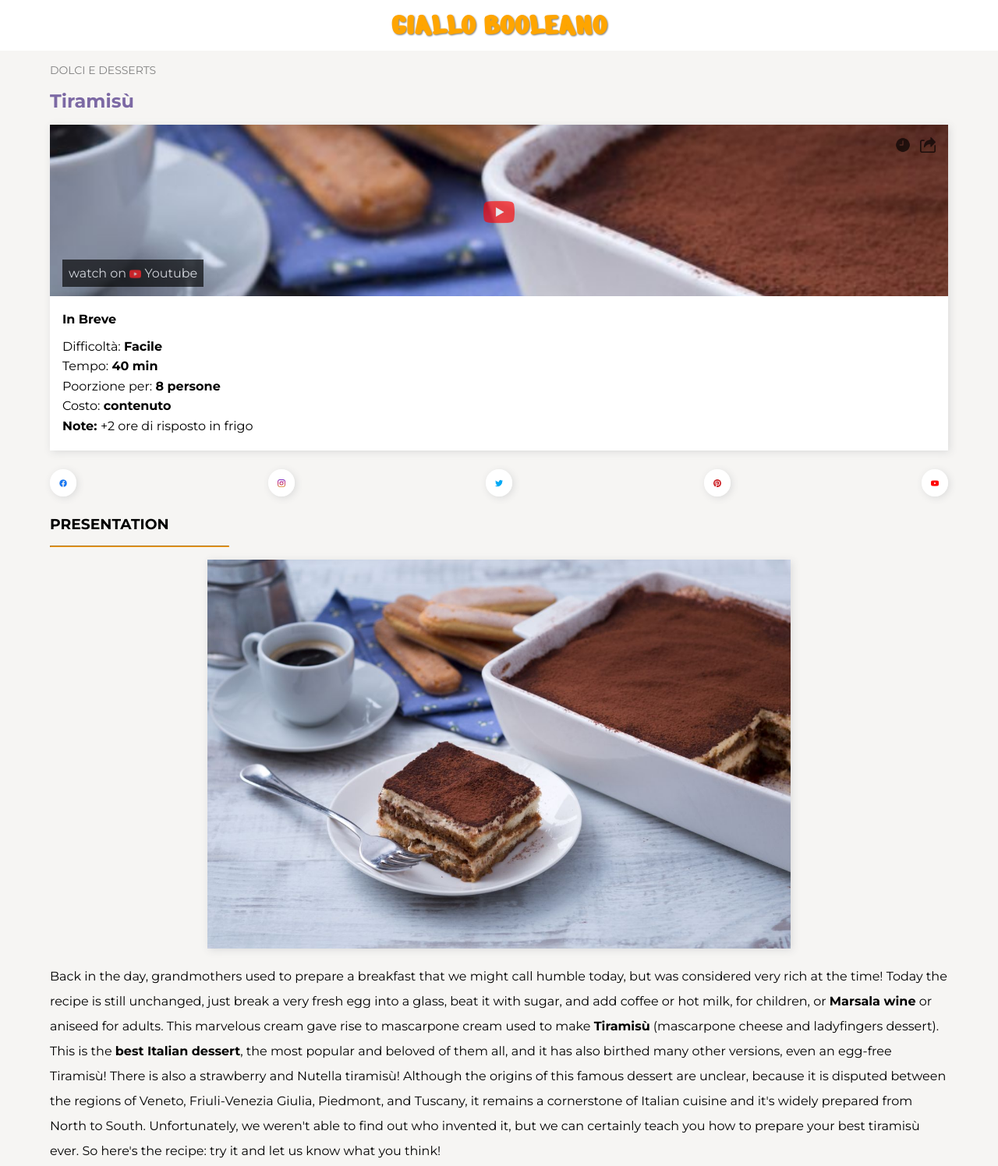
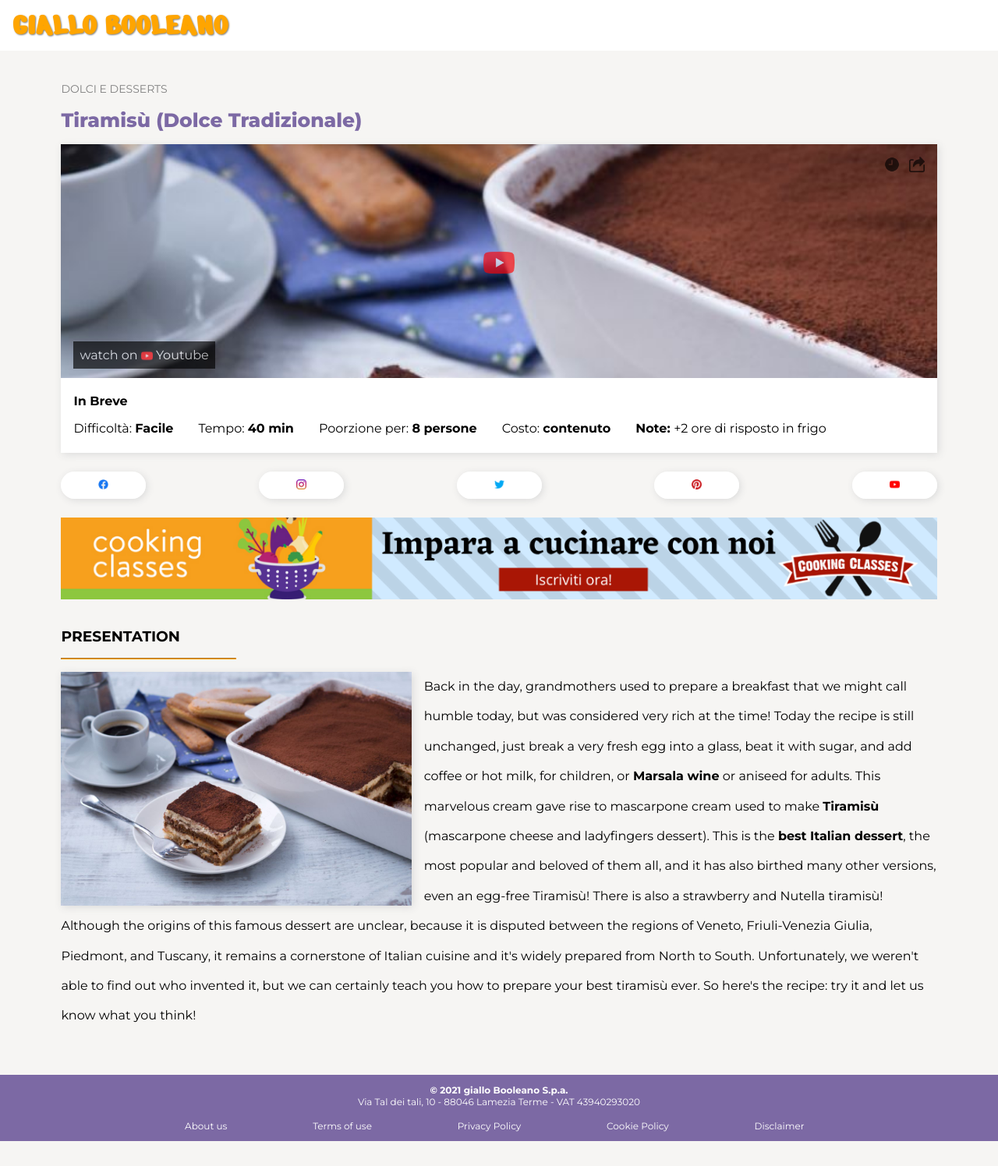
Before and after one commit to ElvisBinaku/htmlcss-responsive-layout, a plain HTML site: page index.html in a window 1280 px wide. Shown: the top 1496 px of the page at 78% size. After the commit the page ends 1464 px from the top, so only its background shows below. Drawn offline with Linux system fonts and the light colour scheme.

Commit message:
sistemato il primo media query min.wdt 768. sistemato il logo nell'header si allinea a sinistra, Il padding del contenuto principale della pagina aumenta, Compare il testo "(Dolce Tradizionale)", La grandezza del titolo diventa più grande, Le informazioni della ricetta sotto il video si dispongono a griglia, I bottoni social si allargano, compare il banner pubblicitario, l'immagine nella descrizione della ricetta viene circondata dal testo,

```diff
--- a/css/style.css
+++ b/css/style.css
@@ -202,7 +202,13 @@ figcaption img{
 
 }
 
+.detail-nav{
+    width: 80%;
+}
 
+footer section.detail-nav ul li{
+    padding-right: .7rem;
+}
 /* sistemato paddin footer con gap nel footer
 
 footer > section{
@@ -213,3 +219,67 @@ footer > section ul > li{
     padding-bottom: .5rem;
 }
 */
+
+
+@media screen and (min-width:768px) {
+
+header.justify-center{
+    justify-content: start;
+}
+
+.extended-title{
+    display: inline-block;
+}
+
+header{
+    padding-left: 1rem;
+}
+
+main.main-section
+{
+    padding: 2.5rem 1rem;
+}
+
+
+.tag-social{
+    padding: .5rem 3rem;
+}
+
+section.social img{
+    width: 13px;
+}
+
+.recap-recipe ul{
+    display: flex;
+    flex-direction: row;
+    gap: 1rem 2rem;
+    flex-wrap: wrap;
+}
+
+.ads{
+    display: block;
+}
+
+figure.img-presentation{
+    width: 40%;
+    float: left;
+    margin-right: 1rem;
+    margin-bottom: 0rem;
+}
+
+figure img.m-b-1{
+    margin-bottom: 0;
+}
+p{
+     line-height: 2.4;
+}
+ul li h2.title-txt{
+    font-size: 25px;
+    font-weight: 800;
+}
+
+.image-yt-tiramisu{
+    height: 300px;
+}
+
+}
--- a/index.html
+++ b/index.html
@@ -14,11 +14,11 @@
             <h1 class="main-logo">GIALLO BOOLEANO</h1>
     </header>
 
-    <main>
+    <main class="main-section">
         <section class="title container">
             <ul>
                 <li class="category"><a href="">DOLCI E DESSERTS</a></li>
-                <li><h2 class="bold txt-violet">Tiramisù <span class="extended-title">(Dolce Tradizionale)</span></h2></li>
+                <li><h2 class="title-txt bold txt-violet">Tiramisù <span class="extended-title">(Dolce Tradizionale)</span></h2></li>
             </ul>
             </section>
         <section class="top container shadow bg-white">
@@ -66,7 +66,9 @@
             <figure class="img-presentation">
                 <img src="./img/tiramisu.jpg" alt="" class="m-b-1 shadow">
             </figure>
-            <p>Back in the day, grandmothers used to prepare a breakfast that we might call humble today, but was considered very rich at the time! Today the recipe is still unchanged, just break a very fresh egg into a glass, beat it with sugar, and add coffee or hot milk, for children, or <strong>Marsala wine</strong> or aniseed for adults. This marvelous cream gave rise to mascarpone cream used to make <strong>Tiramisù</strong> (mascarpone cheese and ladyfingers dessert). This is the <strong>best Italian dessert</strong>, the most popular and beloved of them all, and it has also birthed many other versions, even an egg-free Tiramisù! There is also a strawberry and Nutella tiramisù! Although the origins of this famous dessert are unclear, because it is disputed between the regions of Veneto, Friuli-Venezia Giulia, Piedmont, and Tuscany, it remains a cornerstone of Italian cuisine and it's widely prepared from North to South. Unfortunately, we weren't able to find out who invented it, but we can certainly teach you how to prepare your best tiramisù ever. So here's the recipe: try it and let us know what you think!</p>
+            <p>
+                Back in the day, grandmothers used to prepare a breakfast that we might call humble today, but was considered very rich at the time! Today the recipe is still unchanged, just break a very fresh egg into a glass, beat it with sugar, and add coffee or hot milk, for children, or <strong>Marsala wine</strong> or aniseed for adults. This marvelous cream gave rise to mascarpone cream used to make <strong>Tiramisù</strong> (mascarpone cheese and ladyfingers dessert). This is the <strong>best Italian dessert</strong>, the most popular and beloved of them all, and it has also birthed many other versions, even an egg-free Tiramisù! There is also a strawberry and Nutella tiramisù! Although the origins of this famous dessert are unclear, because it is disputed between the regions of Veneto, Friuli-Venezia Giulia, Piedmont, and Tuscany, it remains a cornerstone of Italian cuisine and it's widely prepared from North to South. Unfortunately, we weren't able to find out who invented it, but we can certainly teach you how to prepare your best tiramisù ever. So here's the recipe: try it and let us know what you think!
+            </p>
         </article>
     </main>
 
@@ -77,7 +79,7 @@
                 <li>Via Tal dei tali, 10 - 88046 Lamezia Terme - VAT 43940293020</li>
             </ul>
         </section>
-        <section class="detail">
+        <section class="detail-nav">
             <ul class=" nav d-flex justify-center container d-space-between d-wrap">
                 <li>About us</li>
                 <li>Terms of use</li>
```
